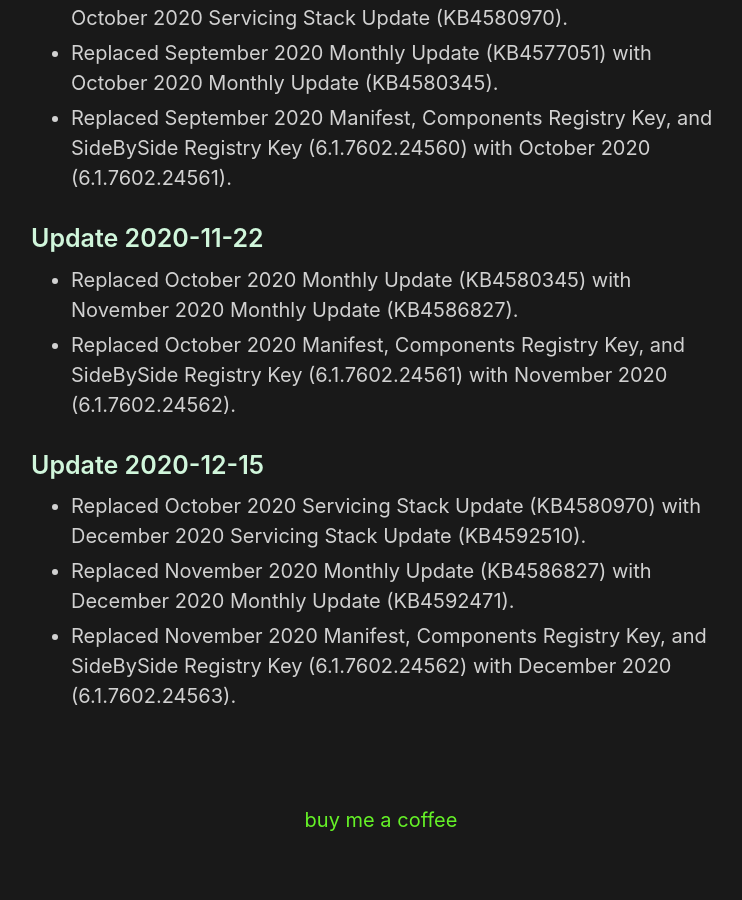
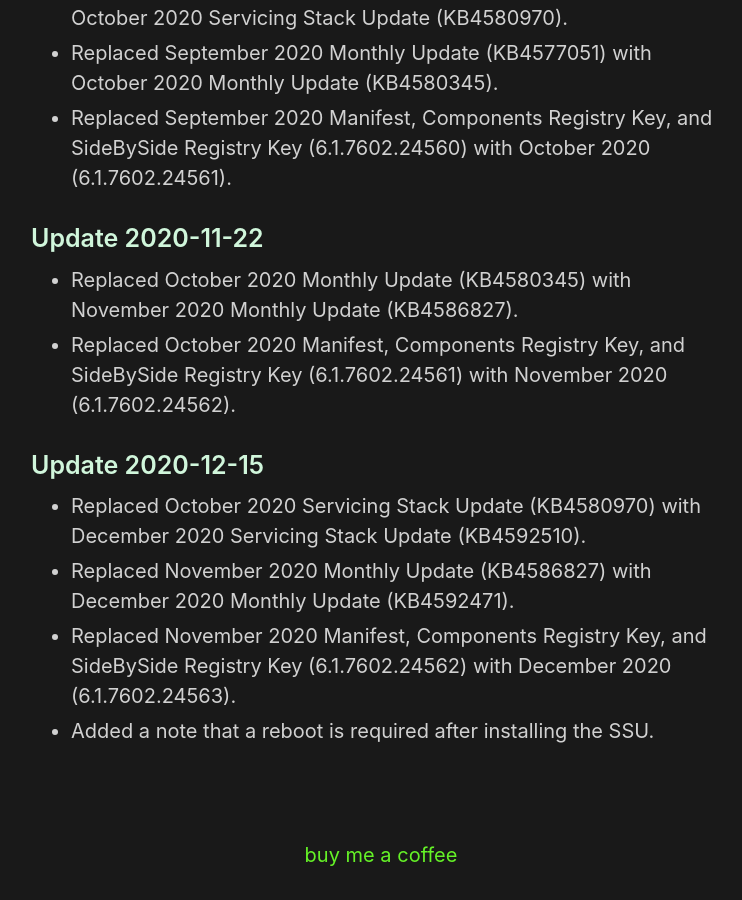
Before and after one commit to HackAndPwn/HackAndPwn.github.io, a Jekyll site: the page built from _posts/2020-09-12-windows-7-esu-analysis-updates.md, in a window 1280 px wide and 900 px high, scrolled down 1933 px. Shown: the whole window, without its empty margins (259-1001 px from the left). Built offline with Jekyll 4.4.1, drawn with Linux system fonts in a browser that asks for light colours; before the commit the page ends 2798 px from its top, so only the background shows below that; some of the changed text lies outside the part shown.

Commit message:
Clarify reboot required

```diff
--- a/_posts/2020-09-12-windows-7-esu-analysis-updates.md
+++ b/_posts/2020-09-12-windows-7-esu-analysis-updates.md
@@ -23,7 +23,7 @@
 
 The December 2020 Cumulative Update includes new ESU files that bump versions past those used in KB4528069.  However, the same technique that previously applied still works.
 
-1. Install the latest Servicing Stack Update [Windows6.1-KB4592510-x64.msu](https://github.com/HackAndPwn/Windows-7-Patching/raw/master/06_ESU_Updates/01_Windows6.1-KB4592510-x64.msu)
+1. Install the latest Servicing Stack Update [Windows6.1-KB4592510-x64.msu](https://github.com/HackAndPwn/Windows-7-Patching/raw/master/06_ESU_Updates/01_Windows6.1-KB4592510-x64.msu).  Reboot the machine.
 
 2. If using the Manifest/Components registry key technique, perform the same installation steps as KB4528069 using the updated files below.
 
@@ -56,3 +56,4 @@
 * Replaced October 2020 Servicing Stack Update (KB4580970) with December 2020 Servicing Stack Update (KB4592510).
 * Replaced November 2020 Monthly Update (KB4586827) with December 2020 Monthly Update (KB4592471).
 * Replaced November 2020 Manifest, Components Registry Key, and SideBySide Registry Key (6.1.7602.24562) with December 2020 (6.1.7602.24563).
+* Added a note that a reboot is required after installing the SSU.
```
